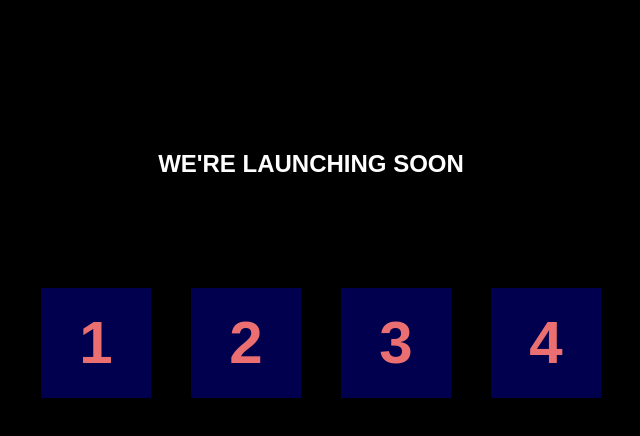
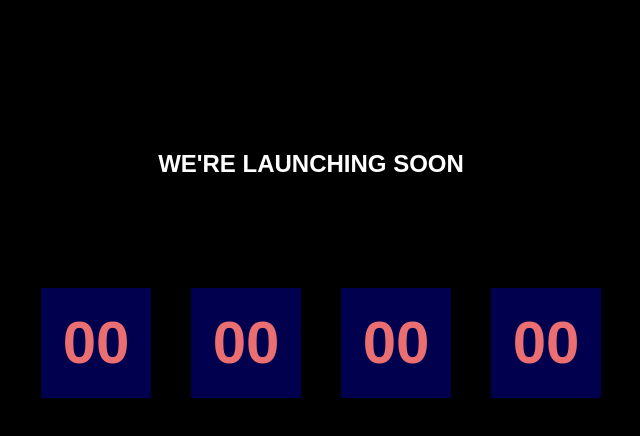
Before and after one commit to LamideAnifowoshe/launchdate-countdown-timer, a React (Create React App) app: page / in a window 1280 px wide. Shown: the top 436 px of the page, without its empty margins (329-969 px from the left). Built offline with nearby package versions, Linux system fonts and the light colour scheme.

Commit message:
add variable for defautlTime and remainingTime

```diff
--- a/src/Components/Timer.js
+++ b/src/Components/Timer.js
@@ -1,12 +1,21 @@
 import React from "react";
+import { useState } from "react";
+
+const defaultTime = {
+  days: "00",
+  hours: "00",
+  minutes: "00",
+  seconds: "00",
+};
 
 const Timer = () => {
+  const [remainingTime, setRemainingTime] = useState(defaultTime);
   return (
     <div className="flex-container">
-      <div>1</div>
-      <div>2</div>
-      <div>3</div>
-      <div>4</div>
+      <div>{remainingTime.days}</div>
+      <div>{remainingTime.hours}</div>
+      <div>{remainingTime.minutes}</div>
+      <div>{remainingTime.seconds}</div>
     </div>
   );
 };
```
